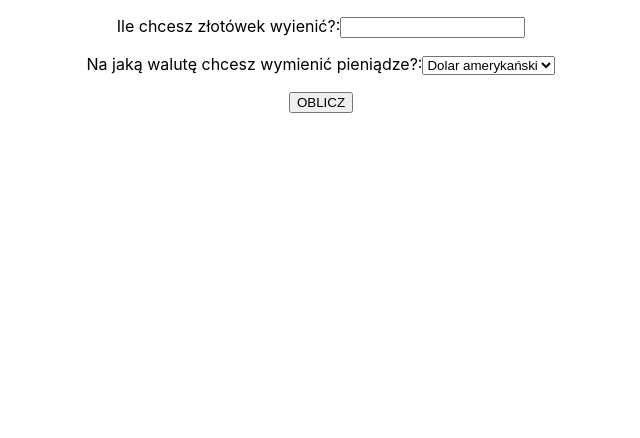
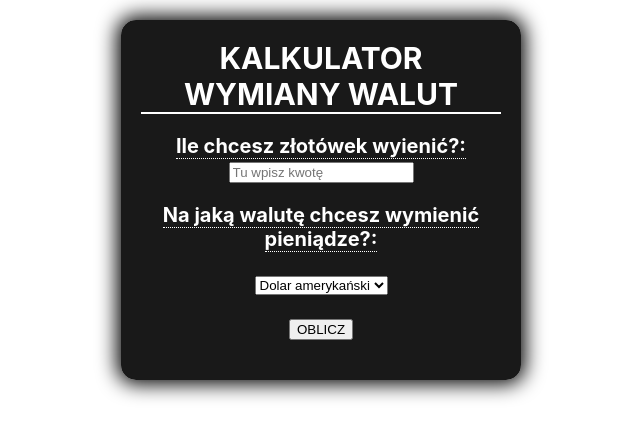
Before and after one commit to Jernejdamian/CalculateM11, a React (Create React App) app: page / in a window 1280 px wide. Shown: the top 438 px of the page, without its empty margins (319-959 px from the left). Built offline with nearby package versions, Linux system fonts and the light colour scheme.

Commit message:
add style to calculate

```diff
--- a/src/App.css
+++ b/src/App.css
@@ -1,38 +1,8 @@
 .App {
   text-align: center;
+  max-width: 400px;
+  width: 100%;
+  margin: 0px auto;
+  padding: 20px;
+  display: block;
 }
-
-.App-logo {
-  height: 40vmin;
-  pointer-events: none;
-}
-
-@media (prefers-reduced-motion: no-preference) {
-  .App-logo {
-    animation: App-logo-spin infinite 20s linear;
-  }
-}
-
-.App-header {
-  background-color: #282c34;
-  min-height: 100vh;
-  display: flex;
-  flex-direction: column;
-  align-items: center;
-  justify-content: center;
-  font-size: calc(10px + 2vmin);
-  color: white;
-}
-
-.App-link {
-  color: #61dafb;
-}
-
-@keyframes App-logo-spin {
-  from {
-    transform: rotate(0deg);
-  }
-  to {
-    transform: rotate(360deg);
-  }
-}
--- a/src/App.js
+++ b/src/App.js
@@ -7,7 +7,7 @@ function App() {
 
   const [result, setResult] = useState();
 
-  const calculateResult = (amount, currency) => {
+  const calculateResult = (currency, amount) => {
 
     const rate = currencies.find(({ short }) => short === currency).rate;
     setResult({
--- a/src/Form/index.js
+++ b/src/Form/index.js
@@ -1,47 +1,56 @@
 import { useState } from "react";
 import { Result } from "../Result";
 import { currencies } from "../currencies";
+import "./style.css";
 
-export const Form = ({ result, calculateResult }) => {
+export const Form = ({  calculateResult,result }) => {
+    const [currency, setCurrency] = useState(currencies[0].short);
+    const [amount, setAmount] = useState("");
 
-    const [amount, setAmount] = useState("");
-    const [currency, setCurrency] = useState(currencies[0].short)
 
     const onFormSubmit = (event) => {
         event.preventDefault();
 
-        calculateResult(amount, currency)
+        calculateResult(currency, amount)
     };
 
     return (
-        <form
+        <form className="form"
             onSubmit={onFormSubmit}
         >
+            <div class="form__div">KALKULATOR WYMIANY WALUT</div>
             <p>
                 <label>
-                    <span>Ile chcesz złotówek wyienić?:</span>
+                    <span className="form__paragraph">Ile chcesz złotówek wyienić?:</span>
                     <input
                         value={amount}
                         onChange={({ target }) => setAmount(target.value)}
+                        type="number"
+                        placeholder="Tu wpisz kwotę"
+                        min="10"
+                        step="10"
+                        required
                     />
                 </label>
             </p>
             <p>
                 <label>
-                    <span>Na jaką walutę chcesz wymienić pieniądze?:</span>
-                    <select
+                    <span className="form__paragraph">Na jaką walutę chcesz wymienić pieniądze?:</span>
+                   <p>
+                   <select
                         value={currency}
-                        onChange={setCurrency}
+                        onChange={({target})=>setCurrency(target.value)}
                     >
-                        {currencies.map(currency => (
+                        {currencies.map((currency=>(
                             <option
                                 key={currency.short}
                                 value={currency.short}
                             >
                                 {currency.name}
                             </option>
-                        ))}
+                        )))}
                     </select>
+                   </p>
                 </label>
             </p>
             <p><button>OBLICZ</button></p>
--- /dev/null
+++ b/src/Form/style.css
@@ -0,0 +1,17 @@
+.form{
+    background-color: rgba(0, 0, 0, 0.90);
+    color: white;
+    font-weight: bold;
+    font-size: 20px;
+    border-radius: 15px;
+    box-shadow: 0px 0px 20px 4px black;
+    padding: 20px;
+}
+.form__div{
+    font-size: 30px;
+    text-align: center;
+    border-bottom: 2px solid white;
+}
+.form__paragraph{
+    border-bottom: 1px dotted white;
+}
```
